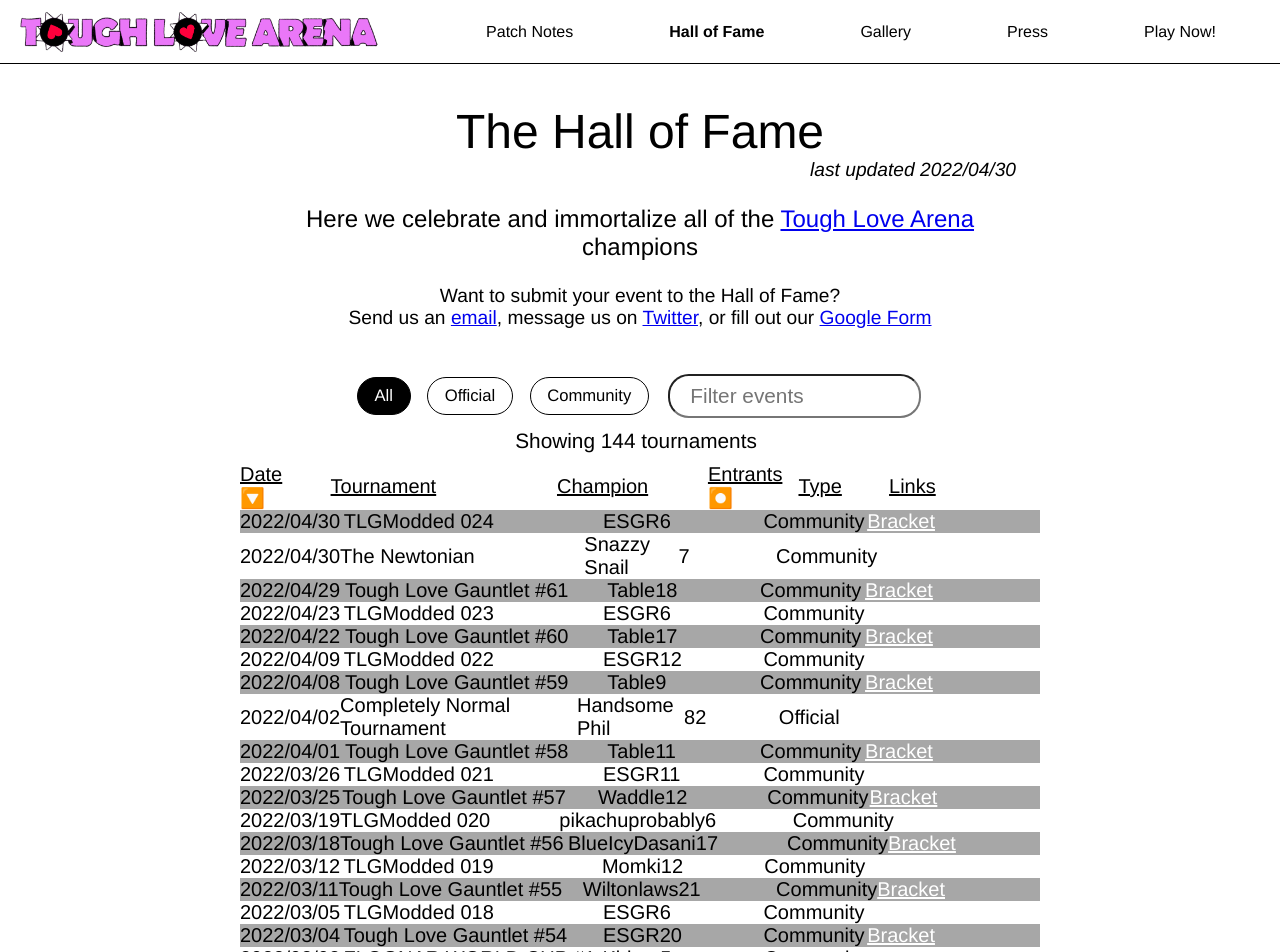
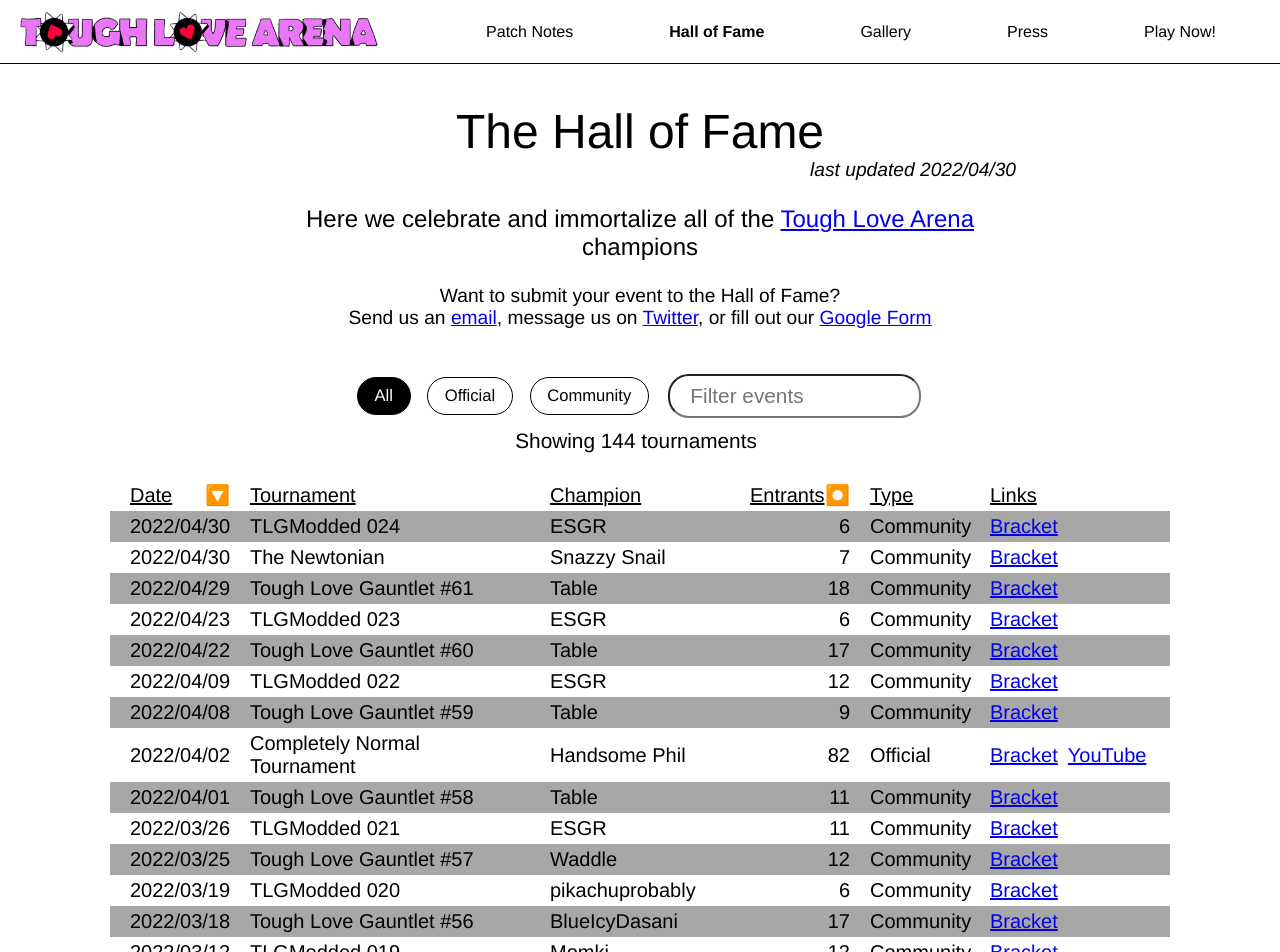
Before and after one commit to toughlovearena/about.toughlovearena.com, a Next.js app: page /fame in a window 1280 px wide. Shown: the top 952 px of the page. Built offline with nearby package versions, Linux system fonts and the light colour scheme.

Commit message:
fix table styling

```diff
--- a/components/fame/FameTable.module.css
+++ b/components/fame/FameTable.module.css
@@ -1,12 +1,15 @@
 .table {
   font-size: 20px;
+
+  display: flex;
+  flex-direction: column;
+  justify-content: flex-start;
+  align-items: center;
+  flex-wrap: nowrap;
 }
 .tableHead {}
 .tableHead > * > * {
   padding-left: 0;
-}
-.tableBody a {
-  color: white;
 }
 .tableBody > *:nth-child(odd) {
   background: rgba(80, 80, 80, 0.5);
@@ -21,7 +24,15 @@
   justify-content: flex-start;
   align-items: center;
 }
-.cellBase {
+.cellDate,
+.cellName,
+.cellWinner,
+.cellEntrants,
+.cellEntrantsBody,
+.cellCategory,
+.cellLinks,
+.cellMobileInfo,
+.cellMobileEntrantsInfo {
   box-sizing: border-box;
   padding: 0.2em 1em;
   padding-right: 0;
@@ -56,7 +67,6 @@
   justify-content: flex-start;
 }
 .cellLinks a {
-  color: white;
   margin-right: 0.5em;
 }
 .cellMobileInfo {
--- a/components/fame/FameTable.tsx
+++ b/components/fame/FameTable.tsx
@@ -206,7 +206,7 @@
           <div className={styles.flexRow} key={ri}>
             <div className={styles.cellDate}>{row.date}</div>
             <div className={styles.cellName}>{row.name}</div>
-            <div className={styles.cellChampion}>{row.winner}</div>
+            <div className={styles.cellWinner}>{row.winner}</div>
             <div className={styles.cellEntrantsBody}>{row.entrants}</div>
             <div className={styles.cellCategory}>{OptionName(row.category)}</div>
             <div className={styles.cellLinks}>
--- a/pages/fame.tsx
+++ b/pages/fame.tsx
@@ -55,8 +55,8 @@
           setView={setView}
           setQuery={setQuery}
         />
-        <FameTable filtered={filtered} view={view} query={query} />
       </Column>
+      <FameTable filtered={filtered} view={view} query={query} />
     </Layout>
   )
 }
```
